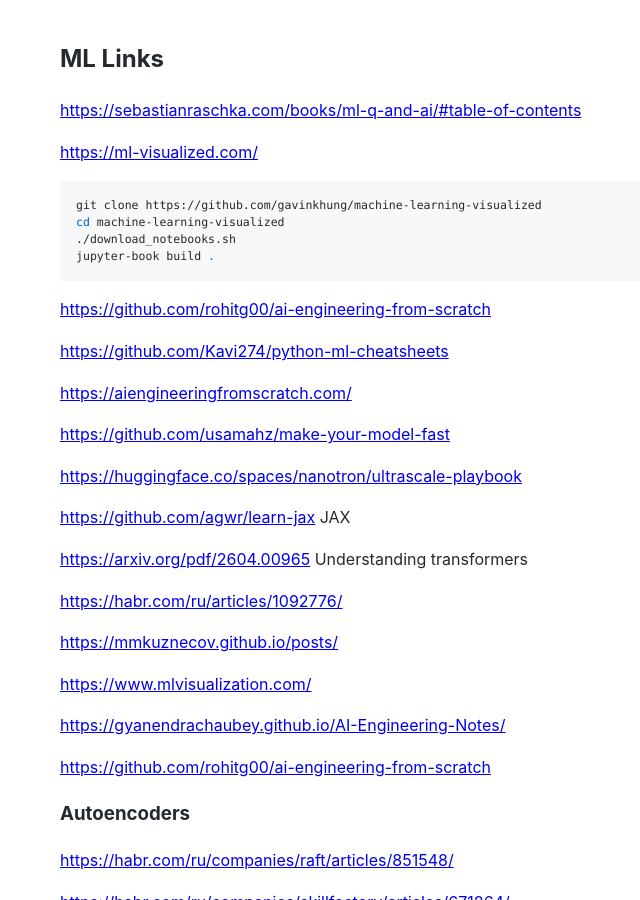
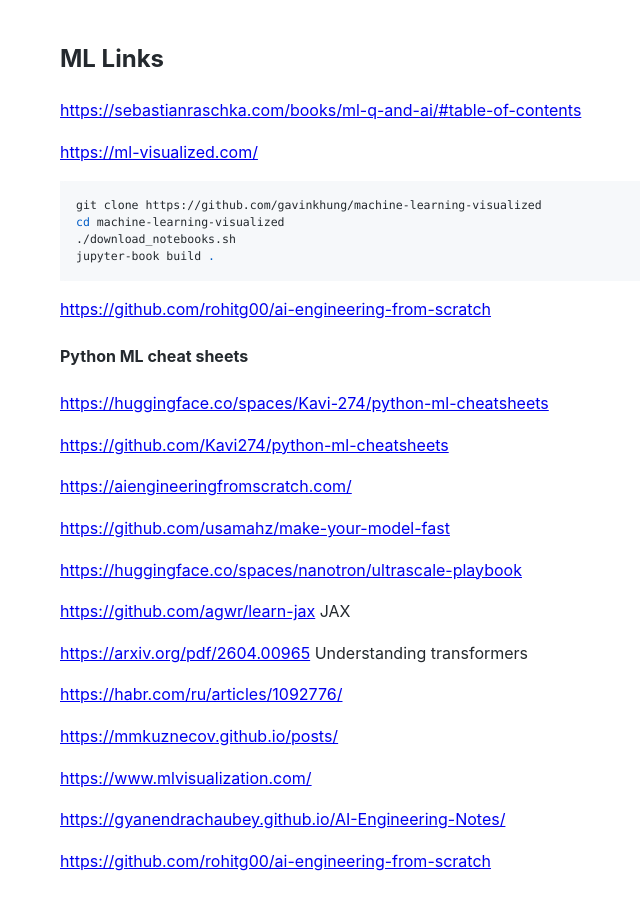
Before and after one commit to Michael-Lubinsky/michael-lubinsky.github.com, a Jekyll site: the page built from ml/mamba.md, in a window 1280 px wide and 900 px high. Shown: the whole window, without its empty margins (130-770 px from the left). Built offline with Jekyll 4.4.1, drawn with Linux system fonts in a browser that asks for light colours; our own code applies the rules of GitHub Pages for plain Markdown files.

Commit message:
Add Python ML cheat sheets section
Added links to Python ML cheat sheets and resources.

````diff
--- a/ml/mamba.md
+++ b/ml/mamba.md
@@ -10,6 +10,9 @@
 jupyter-book build .
 ```
 <https://github.com/rohitg00/ai-engineering-from-scratch>
+
+#### Python ML cheat sheets
+<https://huggingface.co/spaces/Kavi-274/python-ml-cheatsheets>
 
 <https://github.com/Kavi274/python-ml-cheatsheets>
 
````
